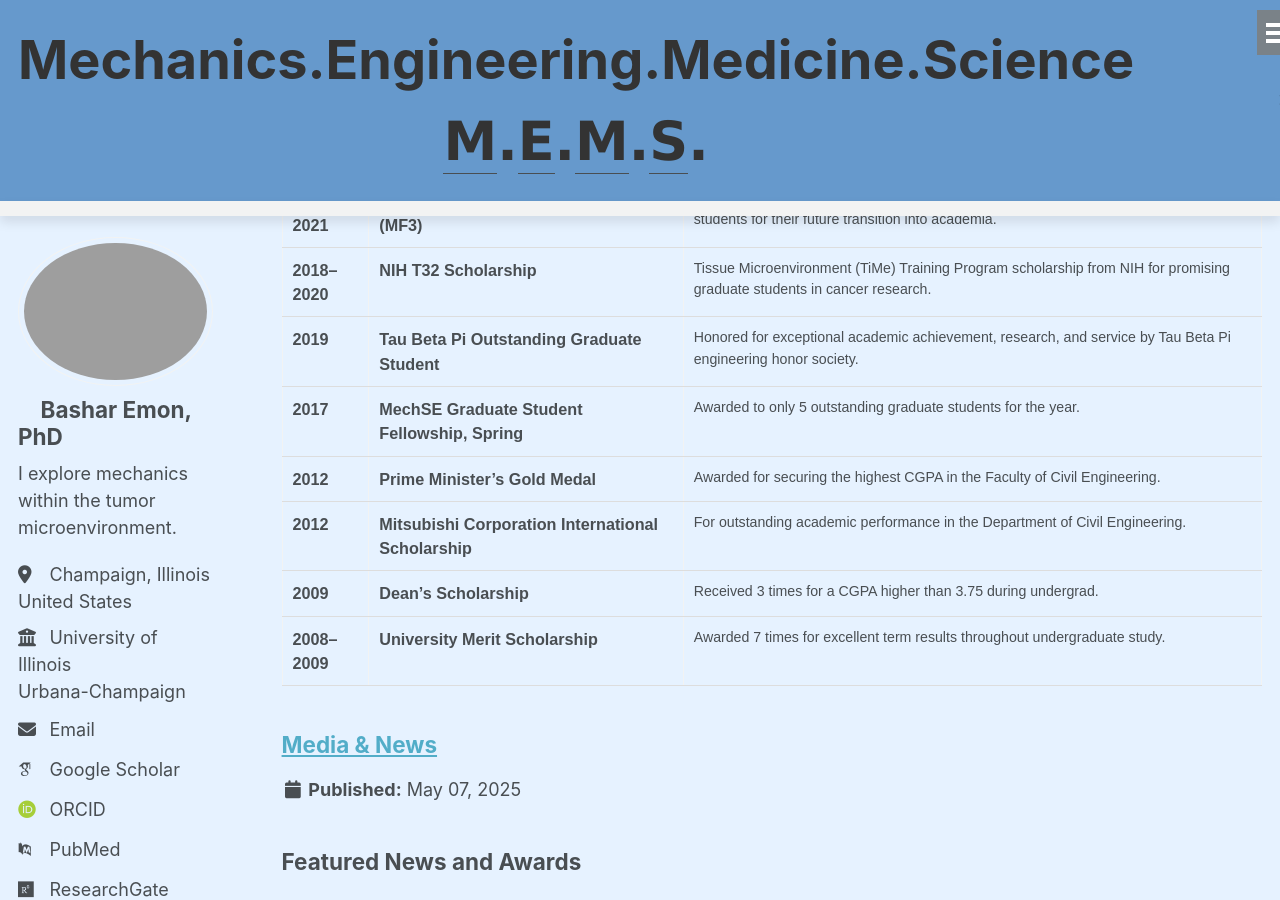
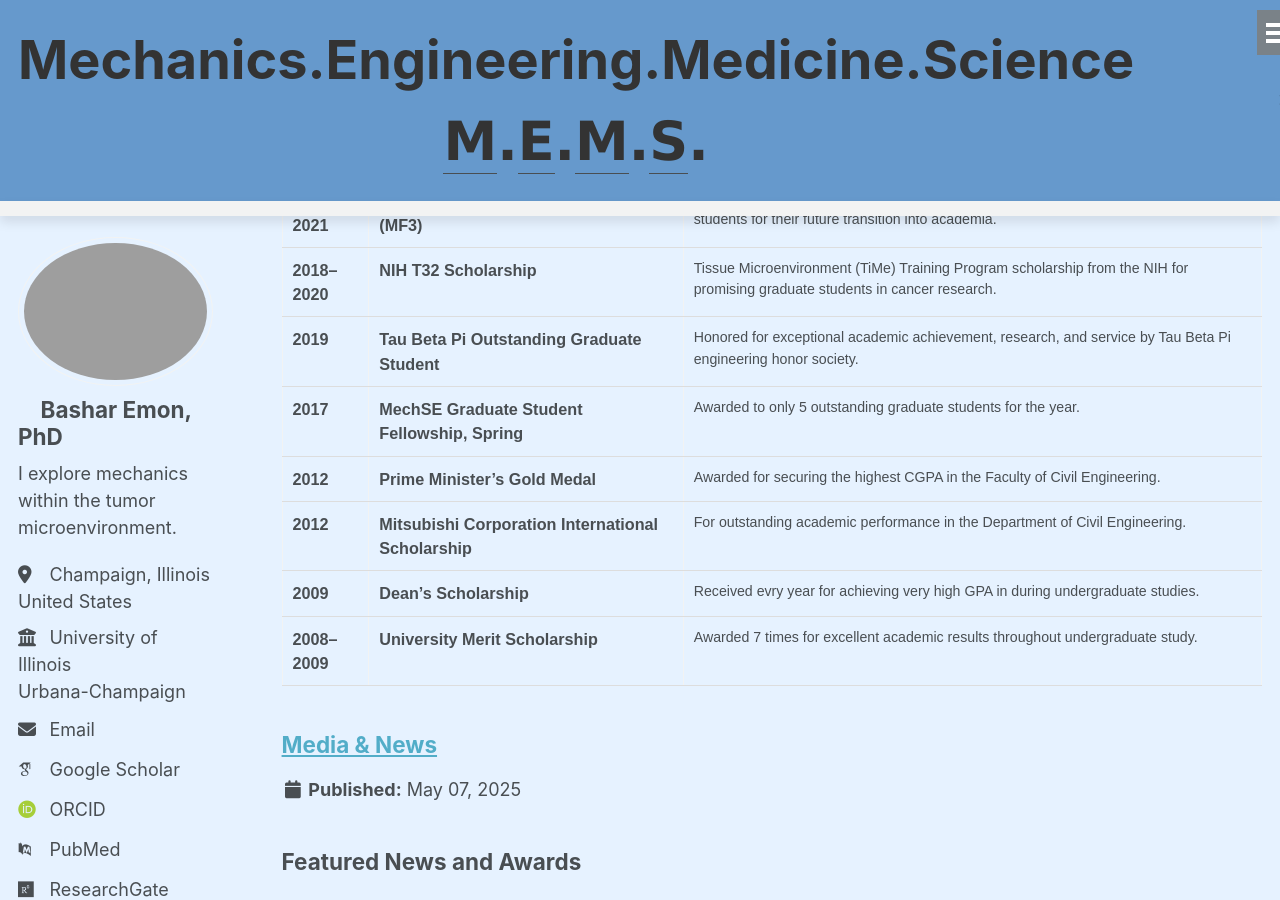
Before and after one commit to BasharEmon/BasharEmon.github.io, a Jekyll site: the page built from _pages/portfolio.html, in a window 1280 px wide and 900 px high, scrolled down 477 px. Built offline with Jekyll 4.4.1, drawn with Linux system fonts in a browser that asks for light colours; some web fonts are replaced.

Commit message:
Update portfolio.html

```diff
--- a/_pages/portfolio.html
+++ b/_pages/portfolio.html
@@ -84,7 +84,7 @@ author_profile: true
   <tr>
     <td class="year">2018–2020</td>
     <td class="award">NIH T32 Scholarship</td>
-    <td class="description">Tissue Microenvironment (TiMe) Training Program scholarship from NIH for promising graduate students in cancer research.</td>
+    <td class="description">Tissue Microenvironment (TiMe) Training Program scholarship from the NIH for promising graduate students in cancer research.</td>
   </tr>
   <tr>
     <td class="year">2019</td>
@@ -109,12 +109,12 @@ author_profile: true
   <tr>
     <td class="year">2009</td>
     <td class="award">Dean’s Scholarship</td>
-    <td class="description">Received 3 times for a CGPA higher than 3.75 during undergrad.</td>
+    <td class="description">Received evry year for achieving very high GPA in during undergraduate studies.</td>
   </tr>
   <tr>
     <td class="year">2008–2009</td>
     <td class="award">University Merit Scholarship</td>
-    <td class="description">Awarded 7 times for excellent term results throughout undergraduate study.</td>
+    <td class="description">Awarded 7 times for excellent academic results throughout undergraduate study.</td>
   </tr>
 </table>
 
```
